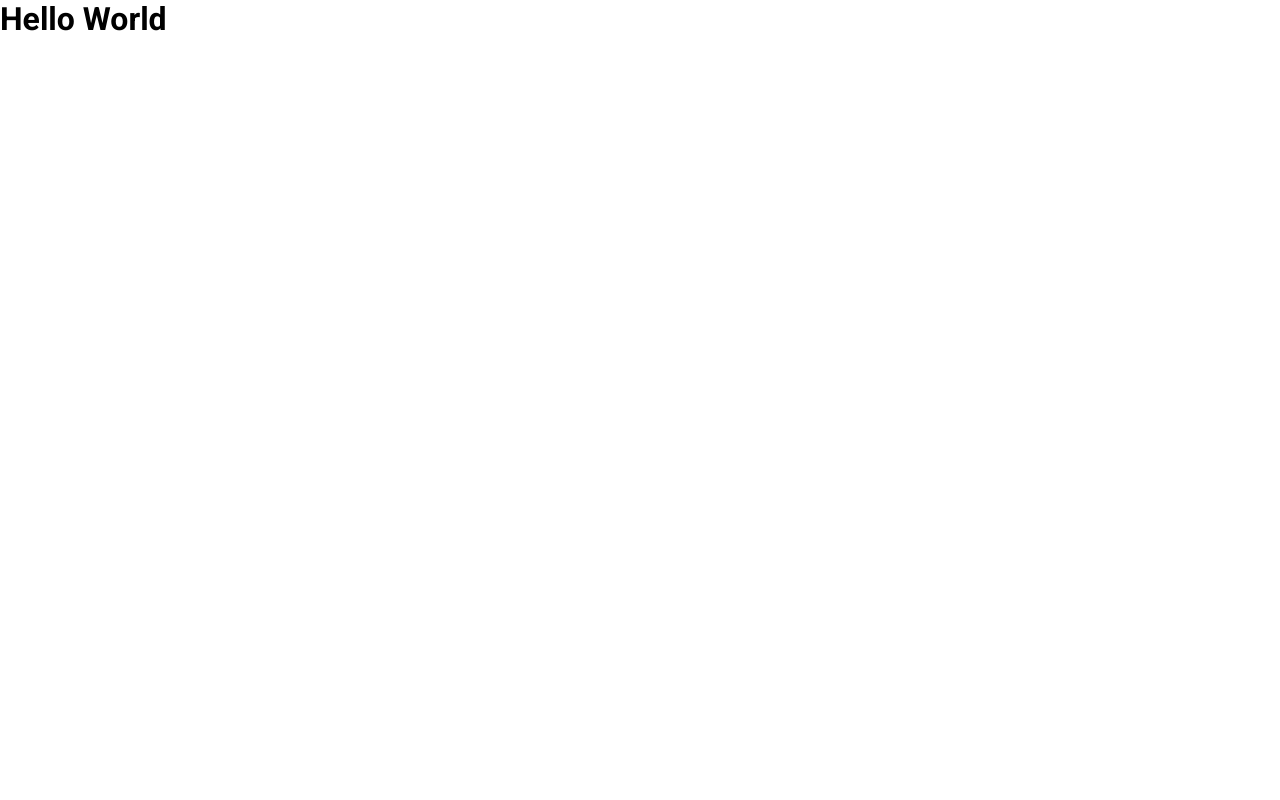
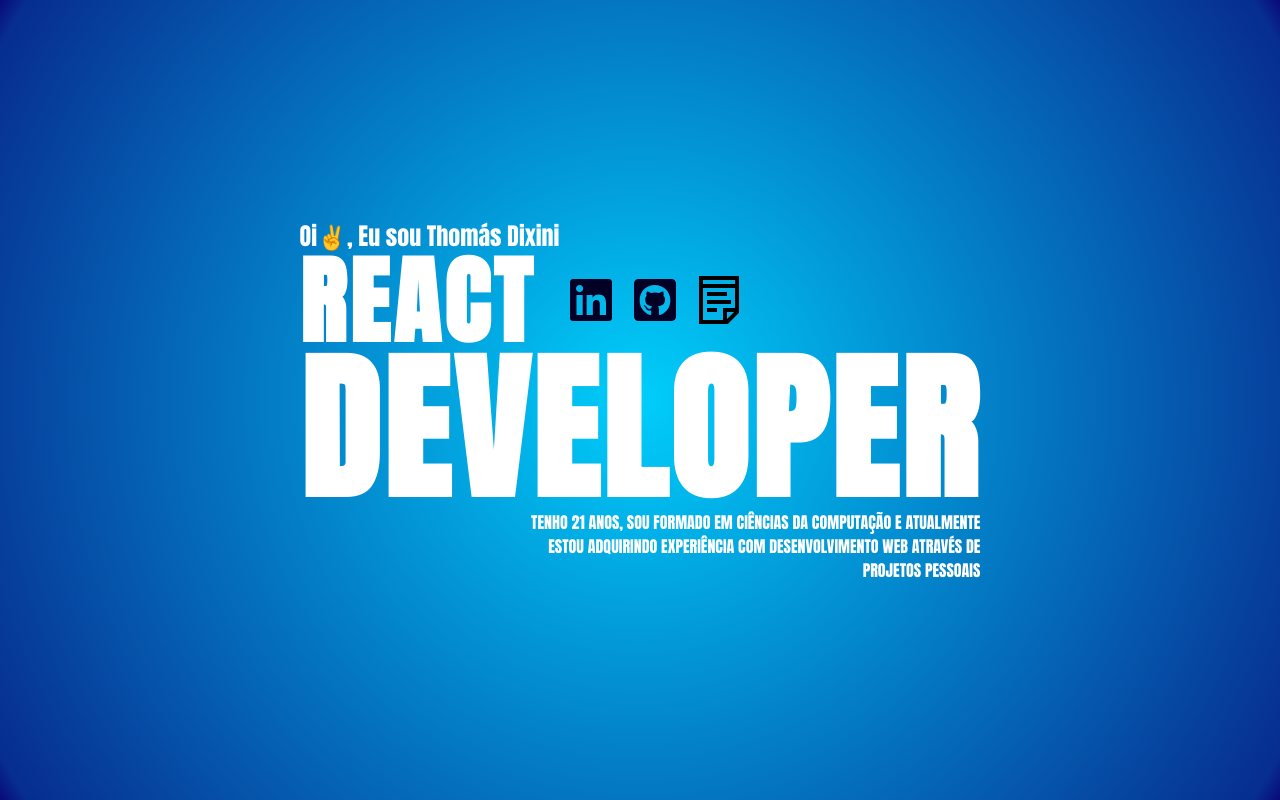
Before and after one commit to ThomasDixini/PortfolioOfficial, a Next.js app: page / in a window 1280 px wide. Built offline with nearby package versions, Linux system fonts and the light colour scheme.

Commit message:
:sparkles: feat: Página principal do projeto criada

```diff
--- a/src/pages/_app.tsx
+++ b/src/pages/_app.tsx
@@ -1,6 +1,17 @@
-import '@/styles/globals.css'
-import type { AppProps } from 'next/app'
+import "@/styles/globals.css";
+import type { AppProps } from "next/app";
+import { Anton } from "next/font/google";
+
+const anton = Anton({
+  weight: "400",
+  subsets: ["latin"],
+  display: "swap",
+});
 
 export default function App({ Component, pageProps }: AppProps) {
-  return <Component {...pageProps} />
+  return (
+    <main className={anton.className}>
+      <Component {...pageProps} />
+    </main>
+  );
 }
--- a/src/pages/index.tsx
+++ b/src/pages/index.tsx
@@ -1,15 +1,45 @@
-import { Roboto } from 'next/font/google'
-
-const roboto = Roboto({
-  weight: '900',
-  subsets: ['latin'],
-  display: 'swap',
-})
+import styles from "@/styles/home/Home.module.css";
+import { FaLinkedin, FaGithubSquare } from "react-icons/fa";
+import { GrNotes } from "react-icons/gr";
 
 export default function Home() {
   return (
-    <div className={roboto.className}>
-      <h1> Hello World </h1>
-    </div>
+    <main className={styles.main}>
+      <section className={styles.userSection}>
+        <span> Oi✌️, Eu sou Thomás Dixini </span>
+        <div className={styles.description}>
+          <div className={styles.separationLinks}>
+            <span> REACT </span>
+            <ul className={styles.ul}>
+              <li className={styles.li}>
+                <a href="" className={styles.a}>
+                  {" "}
+                  <FaLinkedin />{" "}
+                </a>
+              </li>
+              <li className={styles.li}>
+                <a href="" className={styles.a}>
+                  {" "}
+                  <FaGithubSquare />{" "}
+                </a>
+              </li>
+              <li className={styles.li}>
+                <a href="" className={styles.a}>
+                  {" "}
+                  <GrNotes />{" "}
+                </a>
+              </li>
+            </ul>
+          </div>
+          <span>DEVELOPER</span>
+        </div>
+        <p className={styles.p}>
+          TENHO 21 ANOS, SOU FORMADO EM CIÊNCIAS DA COMPUTAÇÃO E ATUALMENTE{" "}
+          <br />
+          ESTOU ADQUIRINDO EXPERIÊNCIA COM DESENVOLVIMENTO WEB ATRAVÉS DE <br />
+          PROJETOS PESSOAIS
+        </p>
+      </section>
+    </main>
   );
 }
--- a/src/styles/globals.css
+++ b/src/styles/globals.css
@@ -4,7 +4,8 @@
   box-sizing: border-box;
 }
 
-html, body {
+html,
+body {
   max-width: 100vw;
   overflow-x: hidden;
   font-family: "Roboto", sans-serif;
--- /dev/null
+++ b/src/styles/home/Home.module.css
@@ -0,0 +1,67 @@
+.main {
+  display: flex;
+  align-items: center;
+  justify-content: center;
+  height: 100vh;
+  overflow: hidden;
+  background: rgb(2, 0, 36);
+  background: radial-gradient(
+    circle,
+    rgba(2, 0, 36, 1) 0%,
+    rgba(0, 212, 255, 1) 0%,
+    rgba(0, 206, 251, 1) 0%,
+    rgba(7, 45, 145, 1) 97%,
+    rgba(9, 9, 121, 1) 100%
+  );
+}
+
+.userSection {
+  color: white;
+  display: flex;
+  flex-direction: column;
+  align-items: flex-start;
+  font-size: x-large;
+}
+
+.description {
+  font-weight: 900;
+  font-size: 10rem;
+  letter-spacing: 0.25rem;
+  list-style: none;
+  line-height: 1;
+}
+
+.separationLinks {
+  display: flex;
+  gap: 2rem;
+  font-size: 6rem;
+}
+
+.ul {
+  list-style: none;
+  display: flex;
+  gap: 1rem;
+}
+
+.li {
+  display: flex;
+  align-items: center;
+  justify-content: center;
+  font-size: 3rem;
+}
+
+.a {
+  color: rgb(2, 0, 36);
+  transition: all 0.3s;
+}
+
+.a:hover {
+  transform: translateY(-20px);
+  color: white;
+}
+
+.p {
+  margin-left: auto;
+  text-align: right;
+  font-size: 1rem;
+}
```
Also changed, not shown: package.json (+4 -3 lines), src/pages/_document.tsx (+7 -4 lines), 1 other file (tests, documents, lock files or other folders).
